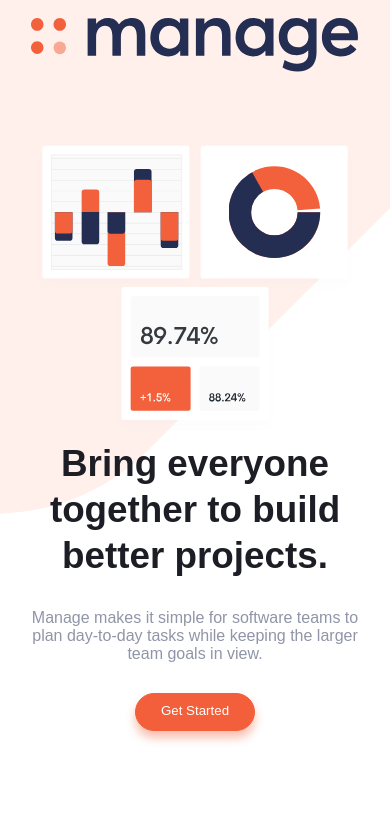
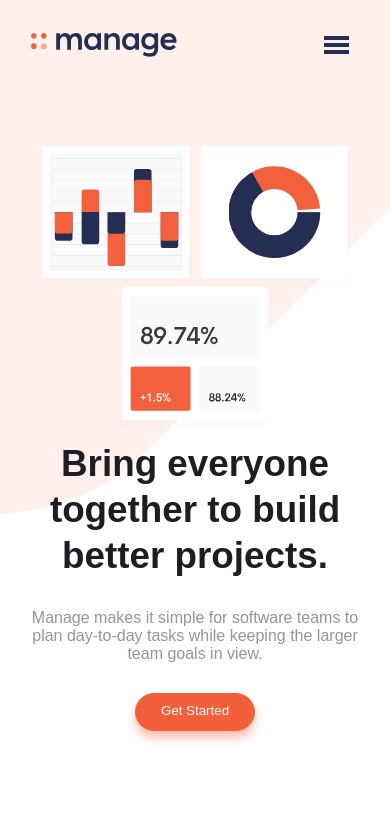
Before and after one commit to MilitusInnocent/manage-landing-page, a React (Create React App) app: page / in a window 390 px wide. Shown: the top 835 px of the page. Built offline with nearby package versions, Linux system fonts and the light colour scheme; a web font is replaced by a local one.

Commit message:
mobile nav error hamburger fixed

```diff
--- a/src/components/Slider.js
+++ b/src/components/Slider.js
@@ -70,4 +70,4 @@ const Slider = () => {
     )
 }
 
-export default Slider
+export default Slider;
--- a/src/styles/_navbar.scss
+++ b/src/styles/_navbar.scss
@@ -80,6 +80,8 @@
             box-shadow: 0px 2px 4px 1px rgba(black, .15);
             z-index: 5;
 
+
+
             .links__list {
                 margin: auto;
                 text-align: center;
@@ -104,10 +106,6 @@
             }
         }
 
-        img {
-            min-width: 100%;
-        }
-
         &__mobile__btn {
             display: flex;
 
@@ -120,7 +118,6 @@
 
             &.change {
                 & > * { position: fixed }
-
                 .open { display: none }
                 .close { display: block }
             }
```
